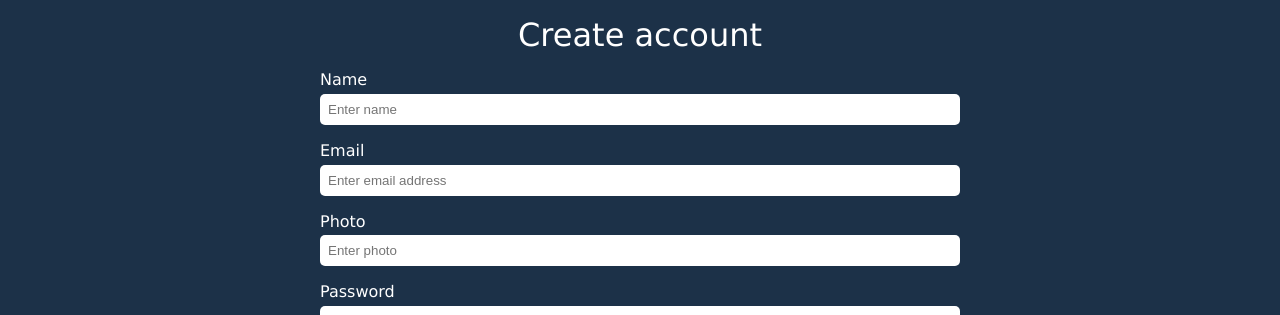
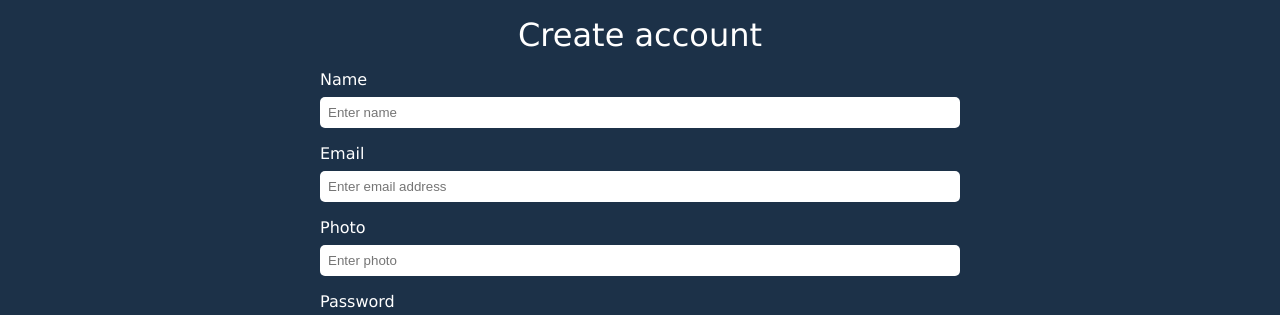
Before and after one commit to ljenchik/my-mars-mission, a React (Create React App) app in the folder frontend/: page /account/create in a window 1280 px wide. Shown: the part 480-795 px from the top of the page. Built offline with nearby package versions, Linux system fonts and the light colour scheme.

Commit message:
Added readme file

```diff
--- a/frontend/src/components/AccountForm/AccountForm.scss
+++ b/frontend/src/components/AccountForm/AccountForm.scss
@@ -22,10 +22,17 @@
     font-weight: 100;
 }
 
+.account-container-input {
+    display: flex;
+    flex-direction: column;
+    align-items: flex-start;
+    justify-content: flex-start;
+}
+
 .account-subtitle {
     color:  white;
     font-size: 1rem;
-    padding-bottom: 0.3rem;
+    padding-bottom: 0.5rem;
 }
 
 .account-input {
@@ -33,6 +40,7 @@
     padding: 0.5rem;
     border-radius: 5px;
     text-align: left;
+    margin-bottom: 1rem;
     border: none;
 }
 
@@ -49,10 +57,10 @@
 
 .account-form-button {
     font-size: inherit;
-  padding: 0.5rem;
-  margin-top: 0.5rem;
-  border-radius: 5px;
-  border-style: none;
+    padding: 0.5rem;
+    margin-top: 0.5rem;
+    border-radius: 5px;
+    border-style: none;
 }
 
 .account-form-button:hover {
@@ -64,7 +72,7 @@
 }
 
 .highlight-box  {
-    border-color:#d04a36;
+    border: 2px solid #d04a36;
 }
 
 
--- a/frontend/src/components/AccountForm/AccountForm.tsx
+++ b/frontend/src/components/AccountForm/AccountForm.tsx
@@ -9,7 +9,6 @@ export const AccountForm = () => {
   const [error, setError] = useState("");
   const [isDisabled, setDisabled] = useState(false);
   const navigate = useNavigate();
-
 
   const [account, setAccount] = useState<Account>({
     id: null,
@@ -24,17 +23,25 @@ export const AccountForm = () => {
   const handleChangeName = (event: React.ChangeEvent<HTMLInputElement>) => {
     account.name = event.target.value;
     setAccount({ ...account });
+    setError("");
   };
 
   const handleChangeEmail = (event: React.ChangeEvent<HTMLInputElement>) => {
     account.email = event.target.value;
     setAccount({ ...account });
+    setError("");
+  };
+
+  const handleChangePhoto = (event: React.ChangeEvent<HTMLInputElement>) => {
+    account.photo = event.target.value;
+    setAccount({ ...account });
+    setError("");
   };
 
   const handleChangePassword = (event: React.ChangeEvent<HTMLInputElement>) => {
     account.password = event.target.value;
-
     setAccount({ ...account });
+    setError("");
   };
 
   const reset = () => {
@@ -86,28 +93,28 @@ export const AccountForm = () => {
         src="https://airnfts.s3.amazonaws.com/nft-images/202110/Ticket_to_the_Mars_1620604616509.jpg"
       />
       <p className="account-title">Create account</p>
-
+      <div className="account-container-input">
         <label
-          className={error.includes("Enter name") ? "h4 highlight-label" : "h4"}
+          className={
+            error.includes("name")
+              ? "account-subtitle highlight-label"
+              : "account-subtitle"
+          }
         >
-          <p className="account-subtitle">Name</p>
+          <p>Name</p>{" "}
+        </label>
         <input
-            className={
-              error.includes("Enter name")
-                ? "account-input highlight-box"
-                : "account-input"
-            }
+          className={error.includes("name") ? "account-input highlight-box" : "account-input"}
           type="text"
           placeholder="Enter name"
           onChange={(event) => handleChangeName(event)}
           value={account.name}
         ></input>
-        </label>
 
         <label
-          className={error.includes("email") ? "h4 highlight-label" : "h4"}
+          className={error.includes("email") ? "account-subtitle highlight-label" : "account-subtitle"}
         >
-          <p className="account-subtitle">Email</p>
+          <p >Email</p></label>
           <input
             className={
               error.includes("email")
@@ -119,12 +126,12 @@ export const AccountForm = () => {
             onChange={(event) => handleChangeEmail(event)}
             value={account.email}
           ></input>
-        </label>
+
 
         <label
-          className={error.includes("photo") ? "h4 highlight-label" : "h4"}
+          className={error.includes("photo") ? "account-subtitle highlight-label" : "account-subtitle"}
         >
-          <p className="account-subtitle">Photo</p>
+          <p>Photo</p></label>
           <input
             className={
               error.includes("photo")
@@ -133,15 +140,15 @@ export const AccountForm = () => {
             }
             type="url"
             placeholder="Enter photo"
-            onChange={(event) => handleChangeEmail(event)}
+            onChange={(event) => handleChangePhoto(event)}
             value={account.photo}
           ></input>
-        </label>
+
 
         <label
-          className={error.includes("password") ? "h4 highlight-label" : "h4"}
+          className={error.includes("password") ? "account-subtitle highlight-label" : "account-subtitle"}
         >
-          <p className="account-subtitle">Password</p>
+          <p>Password</p> </label>
           <input
             className={
               error.includes("password")
@@ -153,8 +160,8 @@ export const AccountForm = () => {
             onChange={(event) => handleChangePassword(event)}
             value={account.password}
           ></input>{" "}
-        </label>
 
+      </div>
       <div className="account-form-buttons flex">
         <Button className="account-form-button" onClick={submit}>
           Submit
--- a/frontend/src/components/Menu/Menu.scss
+++ b/frontend/src/components/Menu/Menu.scss
@@ -52,7 +52,7 @@
   text-decoration: none;
 }
 
-.menu-link.hover {
+.menu-link:hover {
   color: white;
 }
 
@@ -60,6 +60,6 @@
   padding: 0 1rem;
 }
 
-.menu-icon.hover {
+.menu-icon:hover {
   color: white;
 }
```
Also changed, not shown: 2 other files (tests, documents, lock files or other folders). Lines whose indentation alone changed are shown as unchanged.
